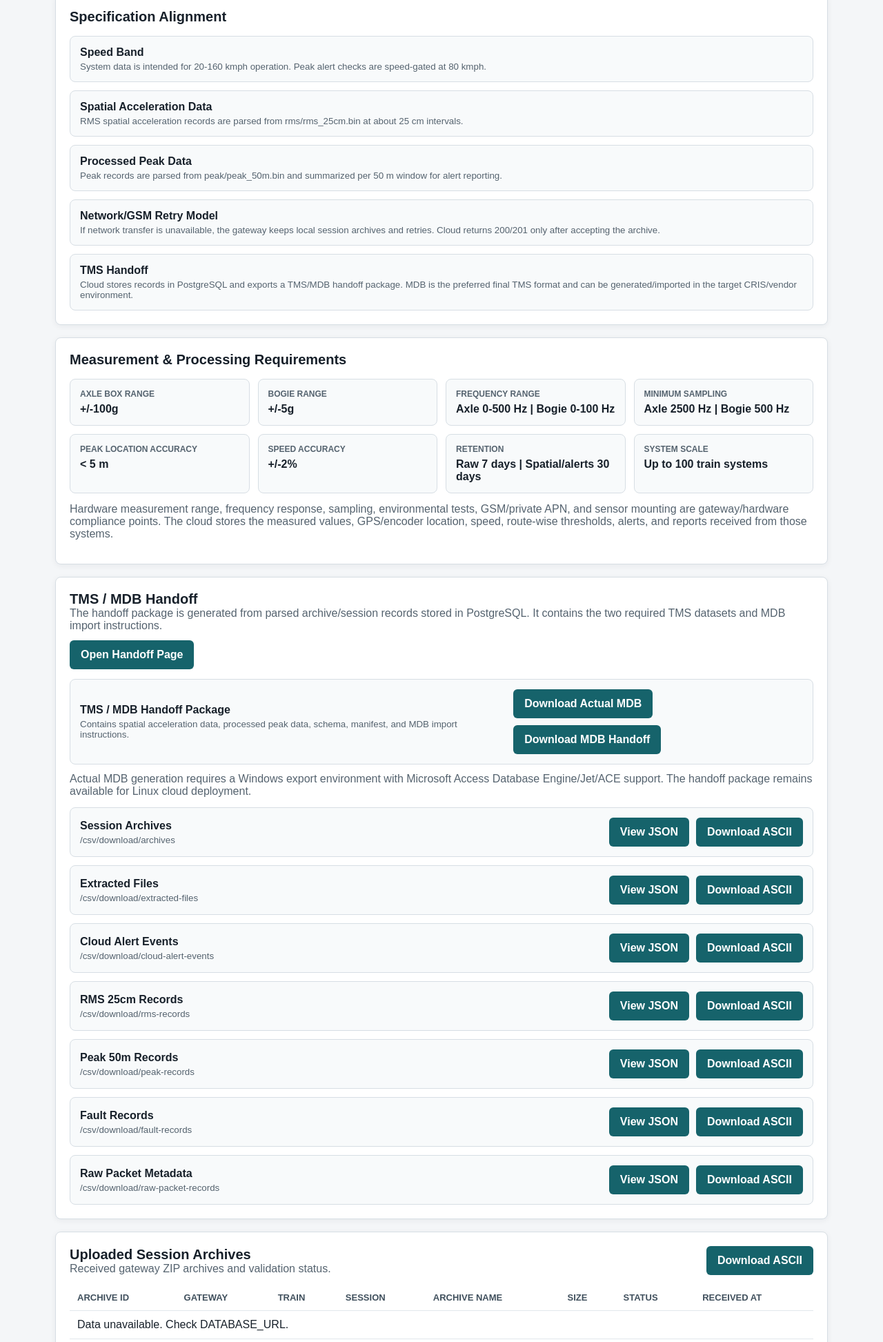
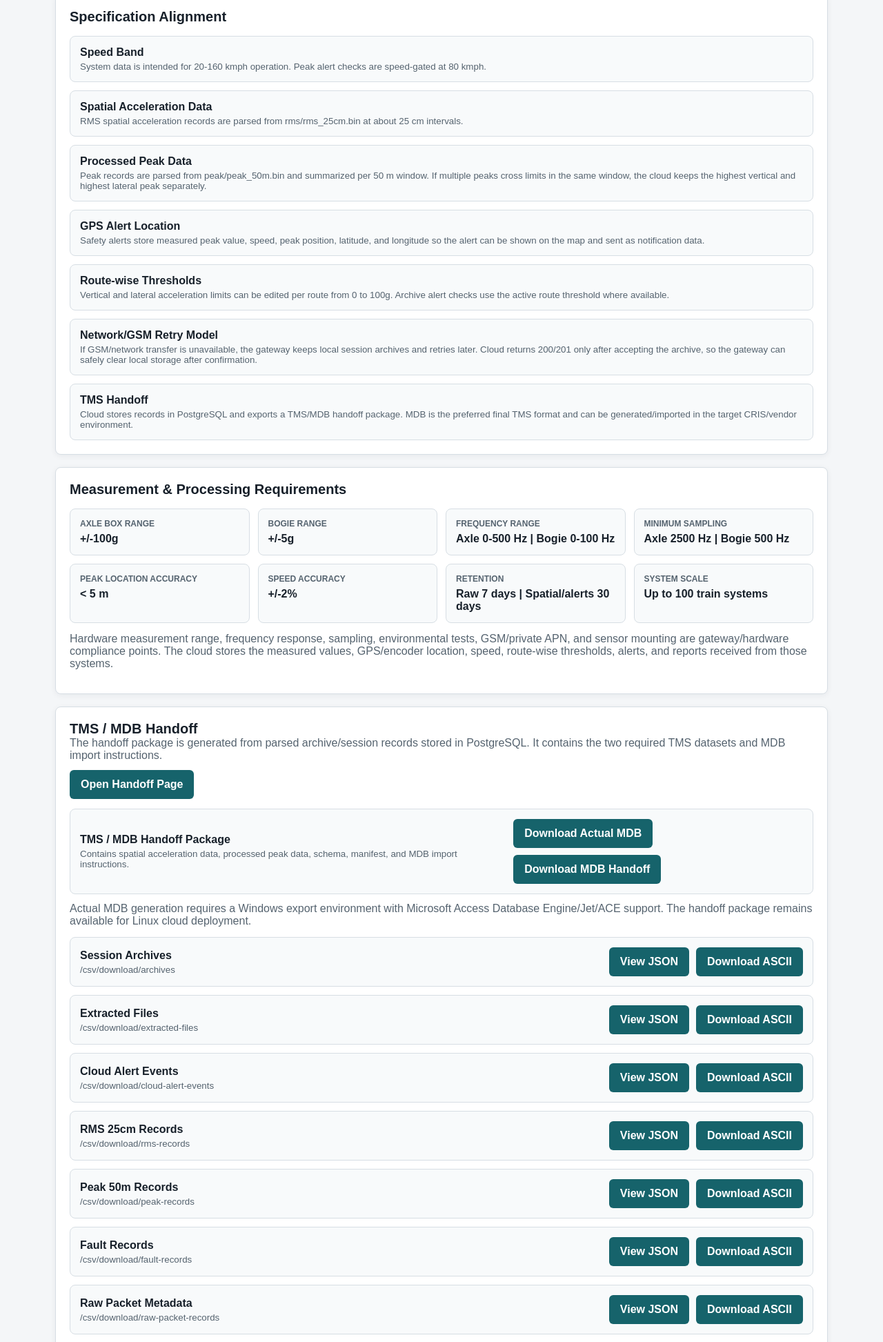
Before and after one commit to Sujatajaiswal/Uabams, a FastAPI app: page /cloud-dashboard in a window 1280 px wide. Shown: the part 937-2882 px from the top of the page at 69% size. Run offline with FastAPI, Linux system fonts and the light colour scheme; some libraries are stand-ins or nearby versions.

Commit message:
Align GPS alert processing with specification

```diff
--- a/app/main.py
+++ b/app/main.py
@@ -50,6 +50,17 @@ PEAK_AXIS_THRESHOLDS_MG = {
     "bg_x": 5000,
     "bg_y": 4000,
     "bg_z": 6000,
+}
+AXIS_ALERT_GROUPS = {
+    "al_x": "LATERAL",
+    "al_y": "LATERAL",
+    "al_z": "VERTICAL",
+    "ar_x": "LATERAL",
+    "ar_y": "LATERAL",
+    "ar_z": "VERTICAL",
+    "bg_x": "LATERAL",
+    "bg_y": "LATERAL",
+    "bg_z": "VERTICAL",
 }
 ARCHIVE_STORAGE_DIR = Path(os.getenv("ARCHIVE_STORAGE_DIR", "uploaded_archives"))
 SUPPORTED_SESSION_SCHEMA_VERSION = "1.0"
@@ -243,7 +254,8 @@ Specification alignment:
 - MDB is the preferred final TMS transfer format in the specification. Actual MDB file generation requires a Microsoft Access/ODBC-compatible writer in the target CRIS/vendor environment. This package keeps the data open and documented so it can be imported into MDB/TMS.
 - Spatial acceleration data uses the 25 cm sampling interval requirement.
 - Processed peak data is summarized per 50 m window.
-- Alert events are speed-gated at 80 kmph and contain measured value plus GPS location.
+- Alert events are speed-gated at 80 kmph and contain measured value plus GPS latitude/longitude for map and notification output.
+- If multiple peaks exceed the configured limits in one 50 m window, the cloud keeps the highest vertical peak and highest lateral peak separately.
 - Gateway can retain session archives during network/GSM unavailability and retry upload. Cloud returns HTTP 200/201 only after accepting the data so the gateway can clear local storage.
 - Speed measurement band documented for the system is 20-160 kmph.
 - Axle box acceleration measurement range is documented as +/-100g; bogie level range is documented as +/-5g.
@@ -251,7 +263,7 @@ Specification alignment:
 - Peak location accuracy requirement is better than 5 m. Cloud stores peak latitude/longitude and peak position for map/report output.
 - Speed measurement accuracy requirement is +/-2% of actual speed. Cloud stores original and corrected speed values where available.
 - Discrete time-domain/raw data retention requirement is 7 days. Spatial acceleration data and alert reports retention requirement is 30 days at the processing station.
-- Processing station should scale for up to 100 train systems and route-wise threshold limits.
+- Processing station should scale for up to 100 train systems and route-wise threshold limits from 0 to 100g.
 - Data transfer should use suitable encryption; production deployment should use HTTPS/private APN or equivalent secure network.
 
 Included TMS data files:
@@ -522,7 +534,67 @@ def parse_peak_records(file_path: Path):
     return records
 
 
-def build_alert_event_from_peak_record(metadata: dict, peak_record: dict):
+def axis_alert_group(axis_name: str):
+    return AXIS_ALERT_GROUPS.get(axis_name)
+
+
+def axis_threshold_mg(axis_name: str, route_thresholds: Optional[dict] = None):
+    alert_group = axis_alert_group(axis_name)
+    if route_thresholds and alert_group == "VERTICAL":
+        return int(round(route_thresholds["vertical_threshold"] * 1000))
+    if route_thresholds and alert_group == "LATERAL":
+        return int(round(route_thresholds["lateral_threshold"] * 1000))
+    return PEAK_AXIS_THRESHOLDS_MG.get(axis_name)
+
+
+def pick_highest_vertical_and_lateral_axes(triggered_axes: list[dict]):
+    highest_by_group = {}
+    for axis in triggered_axes:
+        alert_group = axis.get("alertType") or axis_alert_group(axis.get("axisName", ""))
+        if alert_group not in {"VERTICAL", "LATERAL"}:
+            continue
+        axis["alertType"] = alert_group
+        current = highest_by_group.get(alert_group)
+        if current is None or abs(axis.get("peakValueMg") or 0) > abs(current.get("peakValueMg") or 0):
+            highest_by_group[alert_group] = axis
+    return [
+        highest_by_group[group]
+        for group in ("VERTICAL", "LATERAL")
+        if group in highest_by_group
+    ]
+
+
+def get_latest_route_thresholds(conn, route_name: str = "DEFAULT"):
+    row = conn.execute(
+        text("""
+            SELECT route_name, vertical_threshold, lateral_threshold
+            FROM thresholds
+            WHERE route_name = :route_name
+            ORDER BY id DESC
+            LIMIT 1
+        """),
+        {"route_name": route_name or "DEFAULT"},
+    ).fetchone()
+    if not row and route_name != "DEFAULT":
+        row = conn.execute(
+            text("""
+                SELECT route_name, vertical_threshold, lateral_threshold
+                FROM thresholds
+                WHERE route_name = 'DEFAULT'
+                ORDER BY id DESC
+                LIMIT 1
+            """)
+        ).fetchone()
+    if not row:
+        return None
+    return {
+        "route_name": row.route_name,
+        "vertical_threshold": float(row.vertical_threshold),
+        "lateral_threshold": float(row.lateral_threshold),
+    }
+
+
+def build_alert_event_from_peak_record(metadata: dict, peak_record: dict, route_thresholds: Optional[dict] = None):
     if not peak_record.get("alert_generated"):
         return None
     if peak_record.get("speed_kmph", 0) < ALERT_SPEED_LIMIT_KMPH:
@@ -530,7 +602,7 @@ def build_alert_event_from_peak_record(metadata: dict, peak_record: dict):
 
     triggered_axes = []
     for axis_name, axis in peak_record.get("axis_data", {}).items():
-        threshold_mg = PEAK_AXIS_THRESHOLDS_MG.get(axis_name)
+        threshold_mg = axis_threshold_mg(axis_name, route_thresholds)
         peak_value_mg = axis.get("peak_value_mg")
         if threshold_mg is None or peak_value_mg in (None, 0xFFFFFFFF):
             continue
@@ -538,6 +610,7 @@ def build_alert_event_from_peak_record(metadata: dict, peak_record: dict):
             triggered_axes.append(
                 {
                     "axisName": axis_name,
+                    "alertType": axis_alert_group(axis_name),
                     "peakValueMg": peak_value_mg,
                     "thresholdMg": threshold_mg,
                     "peakPositionMm": axis.get("peak_position_mm"),
@@ -546,24 +619,7 @@ def build_alert_event_from_peak_record(metadata: dict, peak_record: dict):
                 }
             )
 
-    if not triggered_axes:
-        candidate_axes = [
-            (axis_name, axis)
-            for axis_name, axis in peak_record.get("axis_data", {}).items()
-            if axis.get("peak_value_mg") not in (None, 0xFFFFFFFF)
-        ]
-        if candidate_axes:
-            axis_name, axis = max(candidate_axes, key=lambda item: item[1].get("peak_value_mg") or 0)
-            triggered_axes.append(
-                {
-                    "axisName": axis_name,
-                    "peakValueMg": axis.get("peak_value_mg"),
-                    "thresholdMg": PEAK_AXIS_THRESHOLDS_MG.get(axis_name, 0),
-                    "peakPositionMm": axis.get("peak_position_mm"),
-                    "peakLat": axis.get("peak_lat"),
-                    "peakLon": axis.get("peak_lon"),
-                }
-            )
+    triggered_axes = pick_highest_vertical_and_lateral_axes(triggered_axes)
 
     if not triggered_axes:
         return None
@@ -572,6 +628,7 @@ def build_alert_event_from_peak_record(metadata: dict, peak_record: dict):
         "gatewayId": metadata["gatewayId"],
         "trainId": metadata["trainId"],
         "sessionName": metadata["sessionName"],
+        "routeName": metadata.get("routeName") or (route_thresholds or {}).get("route_name") or "DEFAULT",
         "windowStartMm": peak_record["window_start_mm"],
         "windowEndMm": peak_record["window_end_mm"],
         "speedKmph": peak_record["speed_kmph"],
@@ -933,6 +990,7 @@ class GatewayData(BaseModel):
 
 class TriggeredAxis(BaseModel):
     axisName: str
+    alertType: Optional[str] = None
     peakValueMg: int
     thresholdMg: int
     peakPositionMm: int
@@ -944,6 +1002,7 @@ class CloudAlertEvent(BaseModel):
     gatewayId: str
     trainId: str
     sessionName: str
+    routeName: str = "DEFAULT"
     windowStartMm: int
     windowEndMm: int
     speedKmph: float
@@ -1695,6 +1754,8 @@ async def upload_session_archive(request: Request, filename: Optional[str] = Non
             )
 
         if validation["validation_status"] != "quarantined":
+            route_name = metadata.get("routeName") or metadata.get("route_name") or "DEFAULT"
+            route_thresholds = get_latest_route_thresholds(conn, route_name)
             for rms_record in parse_rms_records(extract_dir / "rms/rms_25cm.bin"):
                 conn.execute(
                     text("""
@@ -1745,7 +1806,7 @@ async def upload_session_archive(request: Request, filename: Optional[str] = Non
                         "axis_data_json": json.dumps(peak_record["axis_data"]),
                     },
                 )
-                alert_payload = build_alert_event_from_peak_record(metadata, peak_record)
+                alert_payload = build_alert_event_from_peak_record(metadata, peak_record, route_thresholds)
                 if alert_payload:
                     conn.execute(
                         text("""
@@ -1990,6 +2051,24 @@ def get_cloud_alert_events(limit: int = 50):
 def receive_cloud_alert_event(alert: CloudAlertEvent):
     init_db()
     payload = alert.model_dump()
+    if alert.speedKmph < ALERT_SPEED_LIMIT_KMPH:
+        raise HTTPException(
+            status_code=422,
+            detail=f"Alert speed must be at least {ALERT_SPEED_LIMIT_KMPH} kmph",
+        )
+
+    triggered_axes = pick_highest_vertical_and_lateral_axes([
+        axis.model_dump()
+        for axis in alert.triggeredAxes
+        if axis.peakValueMg > axis.thresholdMg
+    ])
+    if not triggered_axes:
+        raise HTTPException(
+            status_code=422,
+            detail="No vertical or lateral axis crossed the configured threshold",
+        )
+
+    payload["triggeredAxes"] = triggered_axes
     with engine.connect() as conn:
         row = conn.execute(
             text("""
@@ -2024,7 +2103,7 @@ def receive_cloud_alert_event(alert: CloudAlertEvent):
                 "window_start_mm": alert.windowStartMm,
                 "window_end_mm": alert.windowEndMm,
                 "speed_kmph": alert.speedKmph,
-                "triggered_axes_count": len(alert.triggeredAxes),
+                "triggered_axes_count": len(triggered_axes),
                 "payload_json": json.dumps(payload),
             },
         ).fetchone()
--- a/app/templates/alerts.html
+++ b/app/templates/alerts.html
@@ -28,7 +28,7 @@
             <div>
                 <h2>Gateway Alert Location</h2>
                 <p class="helper-text">
-                    Alerts are shown when the gateway peak window is over the 80 kmph speed gate and one or more vibration axes cross the configured mg threshold. RMS samples are stored per about 25 cm spatial segment; peak alerts are summarized per 50 m window.
+                    Alerts are shown when the gateway peak window is over the 80 kmph speed gate and one or more vibration axes cross the configured threshold. GPS latitude/longitude is used for the map. If multiple peaks cross limits in the same 50 m window, only the highest vertical and highest lateral alerts are shown separately.
                 </p>
             </div>
             <button type="button" onclick="loadAlerts(true)">Refresh Alerts</button>
--- a/app/templates/cloud_dashboard.html
+++ b/app/templates/cloud_dashboard.html
@@ -106,13 +106,25 @@
             <article class="report-row">
                 <div>
                     <strong>Processed Peak Data</strong>
-                    <small>Peak records are parsed from peak/peak_50m.bin and summarized per 50 m window for alert reporting.</small>
+                    <small>Peak records are parsed from peak/peak_50m.bin and summarized per 50 m window. If multiple peaks cross limits in the same window, the cloud keeps the highest vertical and highest lateral peak separately.</small>
+                </div>
+            </article>
+            <article class="report-row">
+                <div>
+                    <strong>GPS Alert Location</strong>
+                    <small>Safety alerts store measured peak value, speed, peak position, latitude, and longitude so the alert can be shown on the map and sent as notification data.</small>
+                </div>
+            </article>
+            <article class="report-row">
+                <div>
+                    <strong>Route-wise Thresholds</strong>
+                    <small>Vertical and lateral acceleration limits can be edited per route from 0 to 100g. Archive alert checks use the active route threshold where available.</small>
                 </div>
             </article>
             <article class="report-row">
                 <div>
                     <strong>Network/GSM Retry Model</strong>
-                    <small>If network transfer is unavailable, the gateway keeps local session archives and retries. Cloud returns 200/201 only after accepting the archive.</small>
+                    <small>If GSM/network transfer is unavailable, the gateway keeps local session archives and retries later. Cloud returns 200/201 only after accepting the archive, so the gateway can safely clear local storage after confirmation.</small>
                 </div>
             </article>
             <article class="report-row">
```
